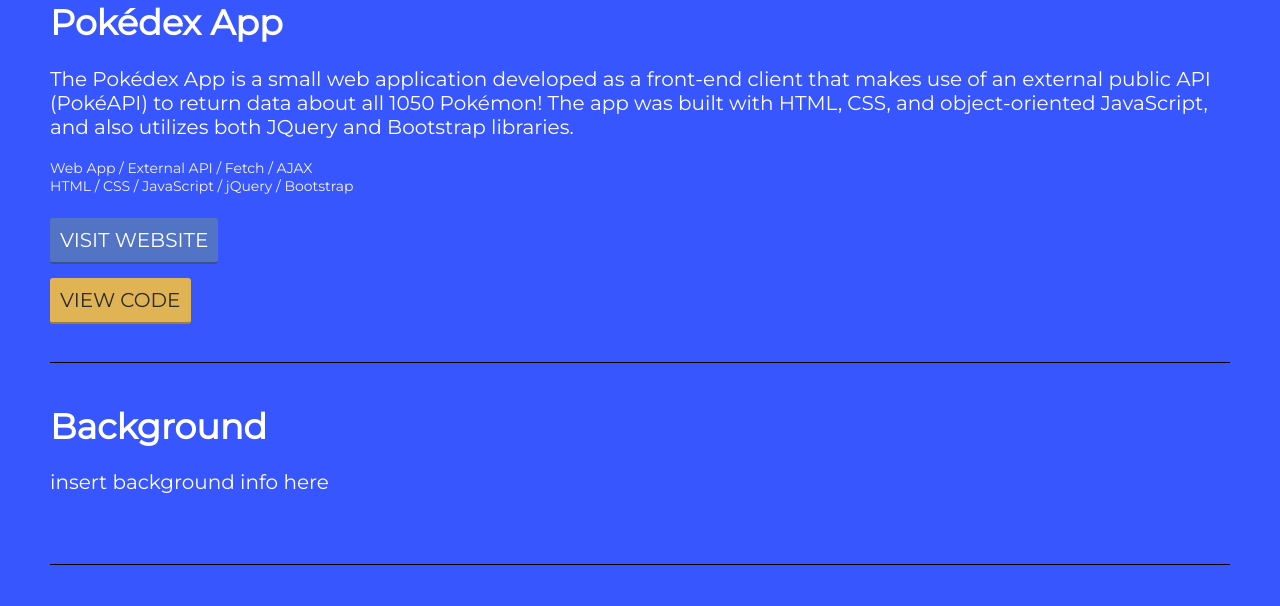
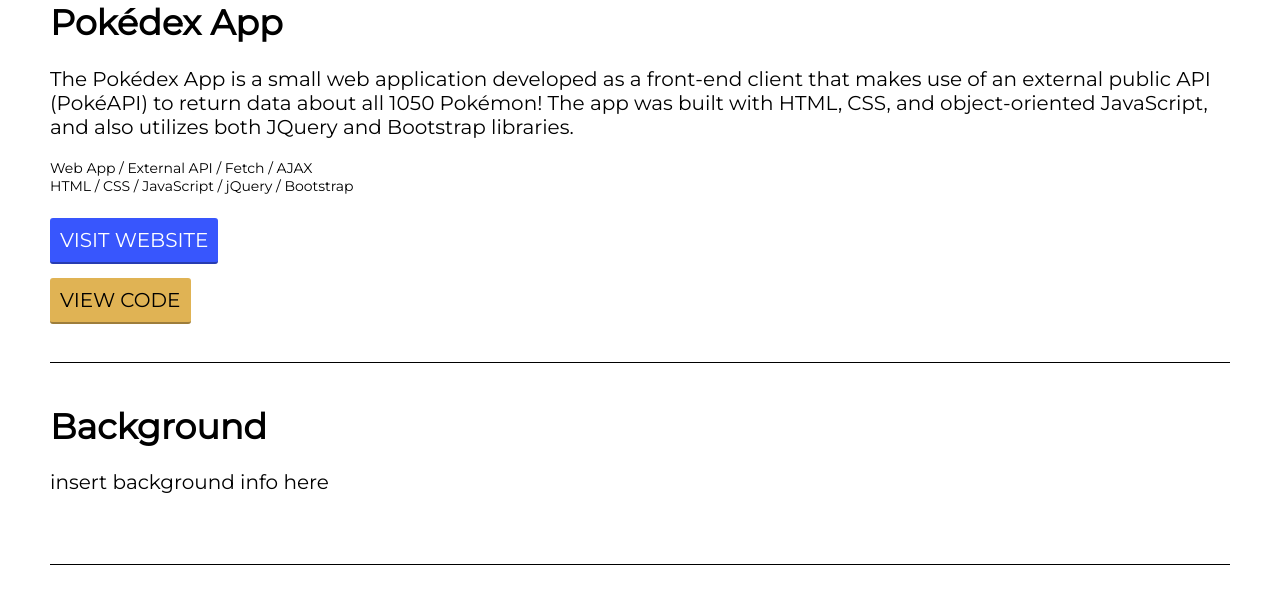
Before and after one commit to willcrone11/portfolio-website, a plain HTML site: page work/pokedex-app.html in a window 1280 px wide. Shown: the part 1077-1683 px from the top of the page. Drawn offline with nearby package versions, Linux system fonts and the light colour scheme.

Commit message:
updates webstie stylings

```diff
--- a/css/style.production.css
+++ b/css/style.production.css
@@ -36,8 +36,8 @@ a:hover, a:focus {
 .button {
   border: none;
   font-family: inherit;
-  background-color: #5374c4;
-  color: #ffffff;
+  background-color: #f7f7fc;
+  color: #000000;
   text-decoration: none;
   text-transform: uppercase;
   padding: 10px;
@@ -57,7 +57,7 @@ a:hover, a:focus {
   border: none;
   font-family: inherit;
   background-color: #e0b354;
-  color: #2b2b2b;
+  color: #000000;
   text-decoration: none;
   text-transform: uppercase;
   padding: 10px;
@@ -116,7 +116,7 @@ position: relative;
 }
 
 .header-container {
-  border-bottom: solid black 1px;
+  border-bottom: solid white 1px;
   padding-top: 10px;
   text-align: center;
 }
@@ -137,7 +137,7 @@ position: relative;
   text-align: left;
   margin-left: 50px;
   margin-right: 50px;
-  border-bottom: solid black 1px;
+  border-bottom: solid white 1px;
 }
 
 #about-work-together {
@@ -161,14 +161,14 @@ position: relative;
   margin-left: 50px;
   margin-right: 50px;
   font-style: bold;
-  border-bottom: solid black 1px;
+  border-bottom: solid white 1px;
   padding-top: 50px;
   padding-bottom: 50px;
-  color: black;
+  color: #ffffff;
 }
 
 #work-grid {
-  background-color: #ffffff;
+  background-color: #3856fd;
   text-align: center;
   border-top-left-radius: 5%;
   border-bottom-right-radius: 5%;
@@ -284,8 +284,29 @@ position: relative;
   padding-top: 50px;
 }
 
+.portfolio-button {
+  border: none;
+  font-family: inherit;
+  background-color: #3856fd;
+  color: #ffffff;
+  text-decoration: none;
+  text-transform: uppercase;
+  padding: 10px;
+  border-radius: 3px;
+  border-bottom: 2px solid #0000004d;
+  -webkit-transition-duration: 0.2s;
+       -o-transition-duration: 0.2s;
+          transition-duration: 0.2s;
+  -webkit-transition-property: opacity;
+  -o-transition-property: opacity;
+  transition-property: opacity;
+  position: relative;
+  z-index: 2;
+}
+
 .portfolio-page-container {
-  background-color: #3856fd;
+  background-color: #ffffff;
+  color: black;
 }
 
 .site-image-display-container {
@@ -320,7 +341,7 @@ position: relative;
 }
 
 .technologies {
-  color: #f2f3ef;
+  color: #000000;
   font-size: 14px;
 }
 
@@ -349,12 +370,13 @@ position: relative;
   display: -ms-grid;
   display: grid;
   -ms-grid-columns: 1fr 20px 1fr 20px 1fr;
-  grid-template-columns: 1fr 1fr 1fr;
+  grid-template-columns: 1fr 1fr;
   grid-gap: 20px;
   }
 
   .grid__item {
-  background-color: #3856fd;
+  background-color: #ffffff;
+  color: #000000;
   width: auto;
   min-height: auto;
   margin: 10px;
--- a/css/styles.css
+++ b/css/styles.css
@@ -62,8 +62,8 @@ a:active {
 .button {
   border: none;
   font-family: inherit;
-  background-color: var(--primary-color);
-  color: var(--webpage-background);
+  background-color: #f7f7fc;
+  color: #000000;
   text-decoration: none;
   text-transform: uppercase;
   padding: 10px;
@@ -75,7 +75,7 @@ a:active {
 
 .button__secondary {
   background-color: var(--secondary-color);
-  color: var(--button-text);
+  color: #000000;
   text-decoration: none;
   text-transform: uppercase;
   padding: 10px;
@@ -118,7 +118,7 @@ a:active {
 }
 
 .header-container {
-  border-bottom: solid black 1px;
+  border-bottom: solid white 1px;
   padding-top: 10px;
   text-align: center;
 }
@@ -139,7 +139,7 @@ a:active {
   text-align: left;
   margin-left: 50px;
   margin-right: 50px;
-  border-bottom: solid black 1px;
+  border-bottom: solid white 1px;
 }
 
 #about-work-together {
@@ -164,13 +164,14 @@ a:active {
   margin-left: 50px;
   margin-right: 50px;
   font-style: bold;
-  border-bottom: solid black 1px;
+  border-bottom: solid white 1px;
   padding-top: 50px;
   padding-bottom: 50px;
+  color: #ffffff;
 }
 
 #work-grid {
-  background-color: #a6bbe2;
+  background-color: #3856fd;
   text-align: center;
   border-top-left-radius: 5%;
   border-bottom-right-radius: 5%;
@@ -270,8 +271,29 @@ a:active {
   padding-top: 50px;
 }
 
+.portfolio-button {
+  border: none;
+  font-family: inherit;
+  background-color: #3856fd;
+  color: #ffffff;
+  text-decoration: none;
+  text-transform: uppercase;
+  padding: 10px;
+  border-radius: 3px;
+  border-bottom: 2px solid #0000004d;
+  -webkit-transition-duration: 0.2s;
+       -o-transition-duration: 0.2s;
+          transition-duration: 0.2s;
+  -webkit-transition-property: opacity;
+  -o-transition-property: opacity;
+  transition-property: opacity;
+  position: relative;
+  z-index: 2;
+}
+
 .portfolio-page-container {
-  background-color: #a6bbe2;
+  background-color: #ffffff;
+  color: black;
 }
 
 .site-image-display-container {
@@ -306,7 +328,7 @@ a:active {
 }
 
 .technologies {
-  color: #4f4a4a;
+  color: #000000;
   font-size: 14px;
 }
 
@@ -334,12 +356,13 @@ a:active {
 @supports (display: grid) {
  .grid {
   display: grid;
-  grid-template-columns: 1fr 1fr 1fr;
+  grid-template-columns: 1fr 1fr;
   grid-gap: 20px;
   }
 
   .grid__item {
-  background-color: var(--grid-color);
+  background-color: #ffffff;
+  color: #000000;
   width: auto;
   min-height: auto;
   margin: 10px;
--- a/work/pokedex-app.html
+++ b/work/pokedex-app.html
@@ -39,7 +39,7 @@
           <p class="technologies">Web App / External API / Fetch / AJAX<br/>
             HTML / CSS / JavaScript / jQuery / Bootstrap</p>
             <br/>
-            <a href="https://willcrone11.github.io/pokedex-app/index.html" class="button" target="_blank">Visit Website</a><br>
+            <a href="https://willcrone11.github.io/pokedex-app/index.html" class="portfolio-button" target="_blank">Visit Website</a><br>
             <br><br>
             <a href="https://github.com/willcrone11/pokedex-app" class="button__secondary" target="_blank">View code</a>
         </div>
```
Also changed, not shown: work.html (+1 -1 lines).
